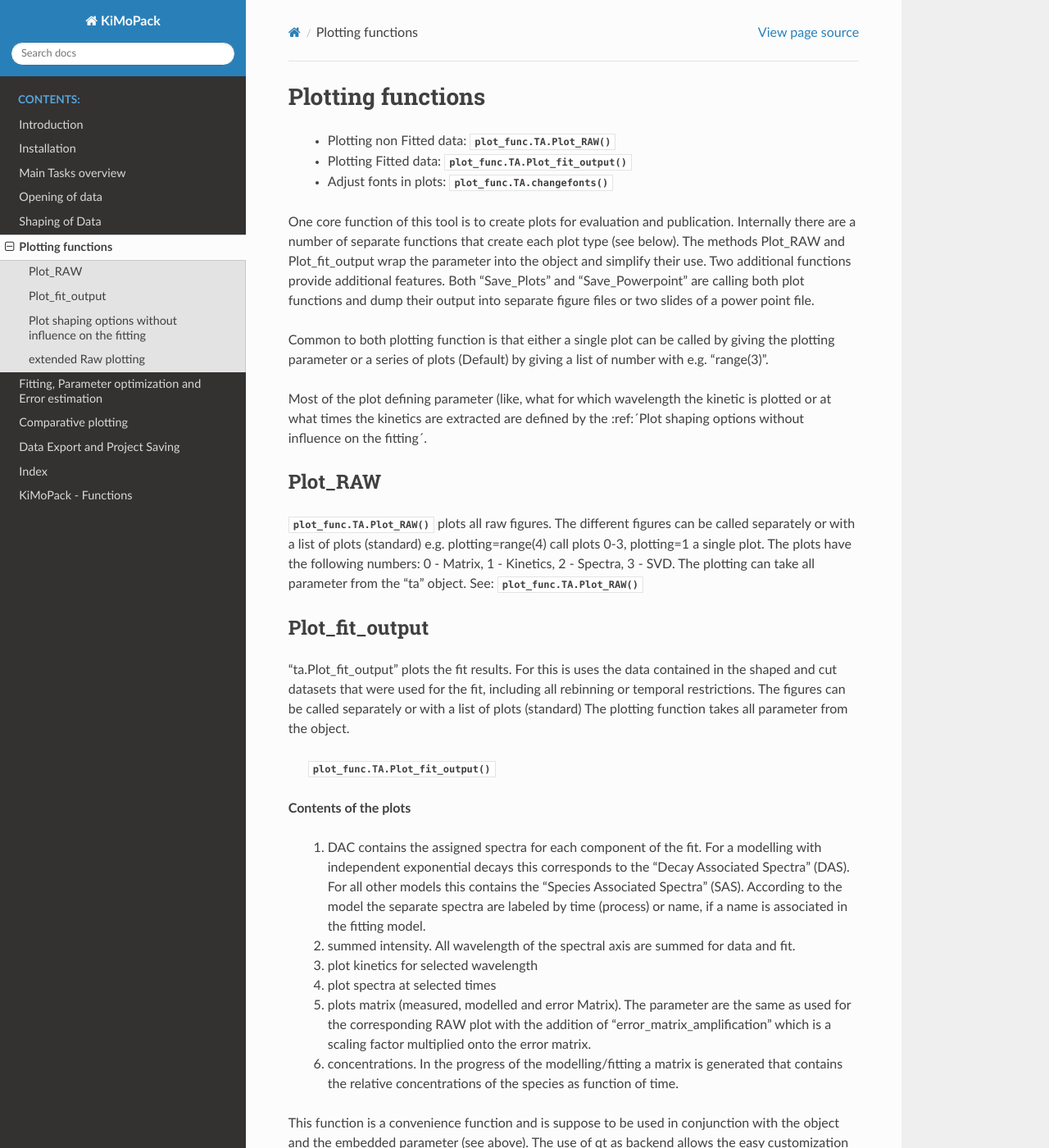
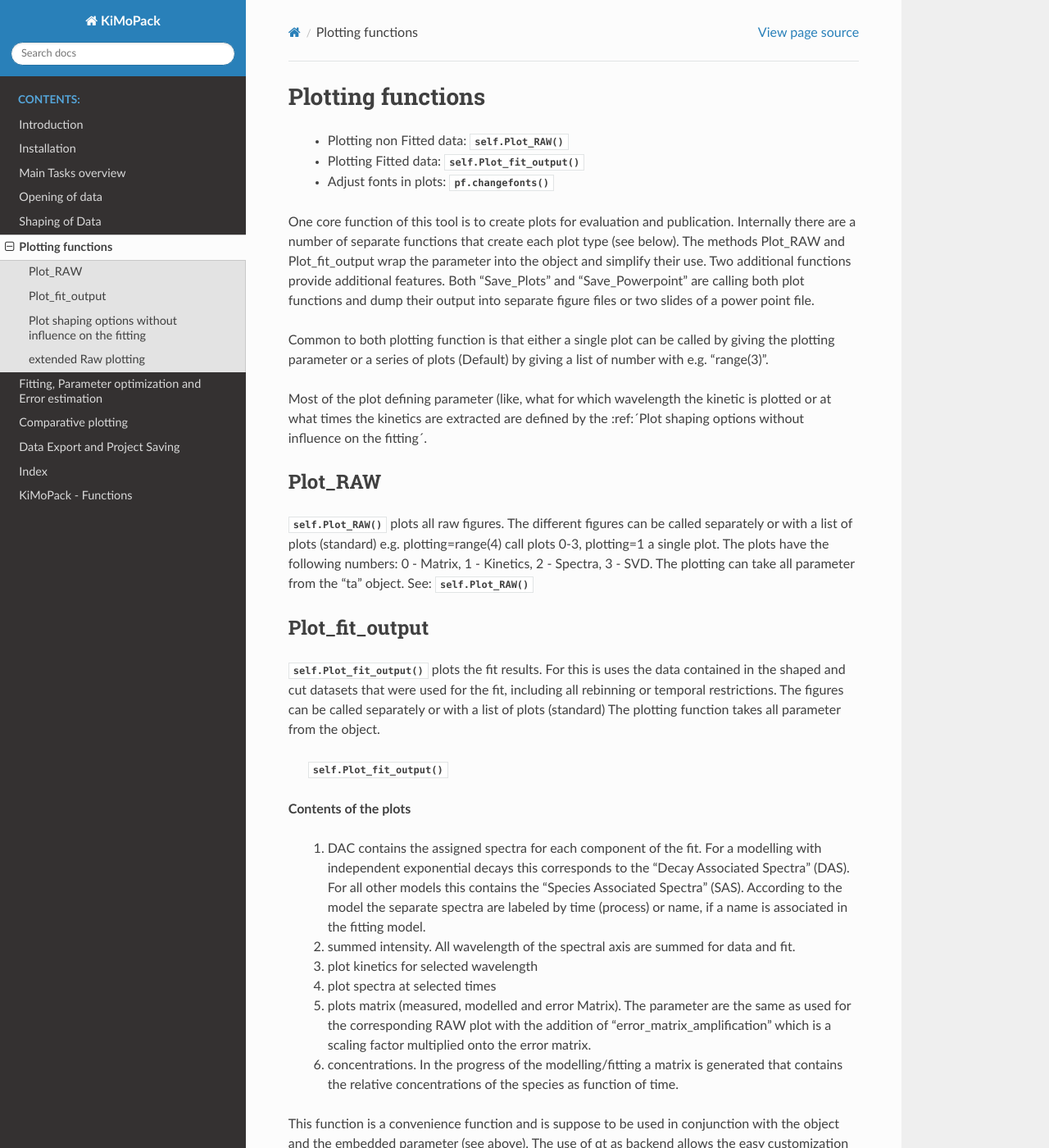
Before and after one commit to erdzeichen/KiMoPack, a Sphinx documentation site: the page built from docs/source/Plotting.rst, in a window 1280 px wide and 1400 px high. Shown: the whole window at 82% size. Built offline with Sphinx 7.4.7 and the Read the Docs theme 2.0.0, drawn with Linux system fonts in a browser that asks for light colours; some of the changed text lies outside the part shown.

Commit message:
no message

```diff
--- a/docs/source/Plotting.rst
+++ b/docs/source/Plotting.rst
@@ -1,9 +1,9 @@
 Plotting functions
 ==================
 
-	* Plotting non Fitted data:	:meth:`plot_func.TA.Plot_RAW`
-	* Plotting Fitted data:		:meth:`plot_func.TA.Plot_fit_output`
-	* Adjust fonts in plots:		:meth:`plot_func.TA.changefonts`
+	* Plotting non Fitted data:	:meth:`self.Plot_RAW()<plot_func.TA.Plot_RAW>`
+	* Plotting Fitted data:		:meth:`self.Plot_fit_output()<plot_func.TA.Plot_fit_output>`
+	* Adjust fonts in plots:		:meth:`pf.changefonts()<plot_func.TA.changefonts>`
 
 One core function of this tool is to create plots for evaluation and
 publication. Internally there are a number of separate functions that
@@ -24,23 +24,23 @@ is plotted or at what times the kinetics are extracted are defined by the
 Plot_RAW
 --------
 
-:meth:`plot_func.TA.Plot_RAW` plots all raw figures. The different figures can be called
+:meth:`self.Plot_RAW()<plot_func.TA.Plot_RAW>` plots all raw figures. The different figures can be called
 separately or with a list of plots (standard) e.g. plotting=range(4)
 call plots 0-3, plotting=1 a single plot. The plots have the following
 numbers: 0 - Matrix, 1 - Kinetics, 2 - Spectra, 3 - SVD. The plotting
 can take all parameter from the "ta" object. See:
-:meth:`plot_func.TA.Plot_RAW`
+:meth:`self.Plot_RAW()<plot_func.TA.Plot_RAW>`
 
 Plot_fit_output
 ---------------
 
-"ta.Plot_fit_output" plots the fit results. For this is uses the data
+:meth:`self.Plot_fit_output()<plot_func.TA.Plot_fit_output>` plots the fit results. For this is uses the data
 contained in the shaped and cut datasets that were used for the fit,
 including all rebinning or temporal restrictions. The figures can be
 called separately or with a list of plots (standard)
 The plotting function takes all parameter from the object.
 
-	:meth:`plot_func.TA.Plot_fit_output`
+	:meth:`self.Plot_fit_output()<plot_func.TA.Plot_fit_output>`
 
 **Contents of the plots**
 
@@ -67,7 +67,7 @@ conjunction with the object and the embedded parameter (see above). The
 use of qt as backend allows the easy customization of the plots via the
 GUI. If the plots are saved as "svg" they can easily be adjusted in
 inkscape or similar afterwards.
-For more details see: :meth:`plot_func.TA.Plot_fit_output`
+For more details see: :meth:`self.Plot_fit_output()<plot_func.TA.Plot_fit_output>`
 
 Plot shaping options without influence on the fitting
 -----------------------------------------------------
@@ -84,18 +84,18 @@ a number of parameter only affect one or multiple of the plots but not the fitti
 	parameter that can be set symmetric or a-symmetric for best representation. With **log_scale**
 	This intensity can be scaled logarithmic and **error_matrix_amplification** only amplifies the intensity of the
 	difference matrix (measured-fitted) in the 2d plots
-* 	The color scheme can be set very flexible using the Matplotlib pallets, or a manually provided color scheme
+* 	The color scheme can be set very flexible using the Matplotlib palets, or a manually provided color scheme
 	(e.g. university colors)
 *	The titles of all plots are chosen either by the filename or can be given flexible in each plotting functions
 	through the title parameter. All the plots can be automatically saved if **save_figures_to_folder** is set to True,
-	Which is useful for fast surveys, otherwise the method :meth:`plot_func.TA.Save_Plots`
+	Which is useful for fast surveys, otherwise the method :meth:`self.Save_Plots()<plot_func.TA.Save_Plots>`
 	stores all plots (see :ref:`Data Export and Project Saving`). The axis labels are accessible via the **baseunit**
-	and the Fonts are accessible via the function :meth:`plot_func.changefonts`
+	and the Fonts are accessible via the function :meth:`pf.changefonts()<plot_func.changefonts>`
 
 extended Raw plotting
 ---------------------
 
-:meth:`plot_func.plot_raw` is an extended function. All the parameters are
+:meth:`self.Plot_raw()<plot_func.Plot_raw>` is an extended function. All the parameters are
 accessible (and need then to be set manually). This function also plots a single
 or multiple plots bzt setting the "plotting" parameter.
 
```
Also changed, not shown: docs/source/Opening.rst (+5 -5 lines), docs/source/Saving.rst (+4 -4 lines), docs/source/Shaping.rst (+7 -7 lines), .readthedocs.yaml.
